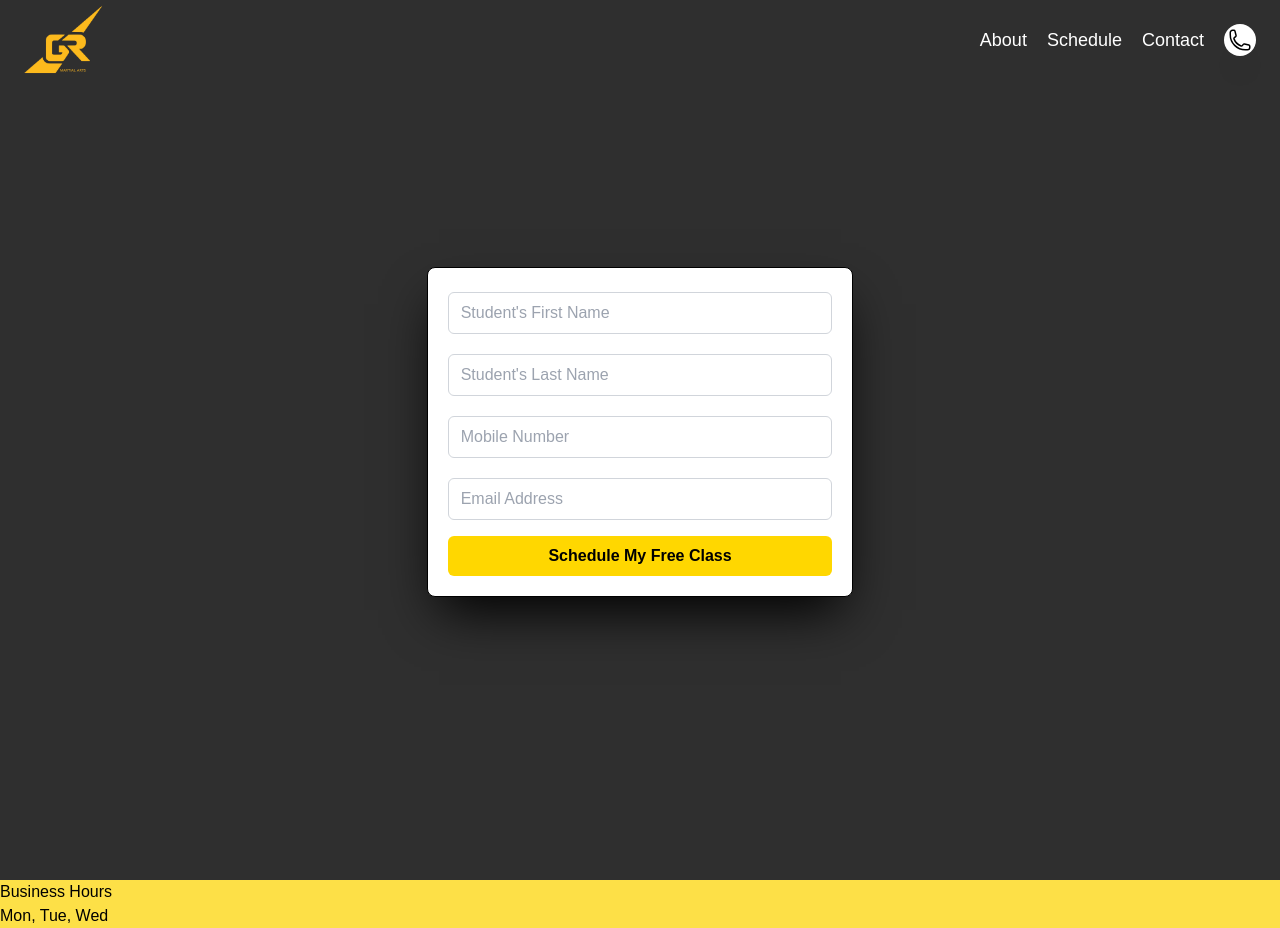
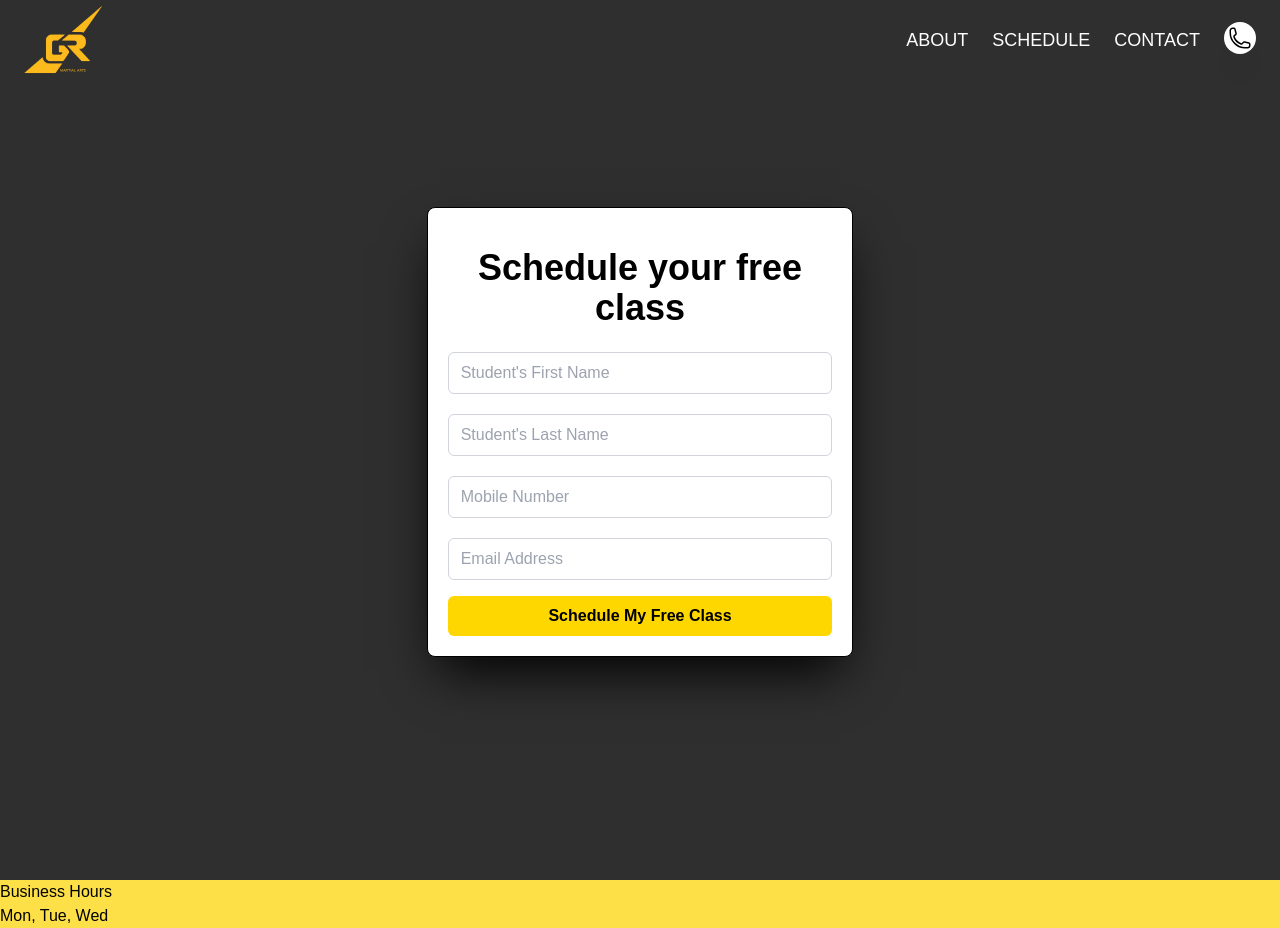
Before and after one commit to DylanWDev/GetRaw-Martial-Arts, a Next.js app: page /contact in a window 1280 px wide. Built offline with nearby package versions, Linux system fonts and the light colour scheme.

Commit message:
nav be better kinda

```diff
--- a/src/app/components/Nav/Nav.jsx
+++ b/src/app/components/Nav/Nav.jsx
@@ -5,7 +5,6 @@ const Nav = () => {
   const [currentPath, setCurrentPath] = useState("");
 
   useEffect(() => {
-    // Defer initialization of currentPath until after component is mounted
     setCurrentPath(window.location.pathname);
   }, []);
 
@@ -18,15 +17,17 @@ const Nav = () => {
           </a>
         </div>
 
-        <div className="hidden text-lg sm:flex items-center justify-end gap-5">
-          <a href="/about">About</a>
-          <a href="/schedule">Schedule</a>
-          <a href="/contact">Contact</a>
-          <button className="rounded-full bg-white p-1 shadow-2xl transform transition-transform hover:scale-110">
-            <svg xmlns="http://www.w3.org/2000/svg" fill="none" viewBox="0 0 24 24" strokeWidth={1.5} stroke="currentColor" className="w-6 h-6 text-black">
-              <path strokeLinecap="round" strokeLinejoin="round" d="M2.25 6.75c0 8.284 6.716 15 15 15h2.25a2.25 2.25 0 0 0 2.25-2.25v-1.372c0-.516-.351-.966-.852-1.091l-4.423-1.106c-.44-.11-.902.055-1.173.417l-.97 1.293c-.282.376-.769.542-1.21.38a12.035 12.035 0 0 1-7.143-7.143c-.162-.441.004-.928.38-1.21l1.293-.97c.363-.271.527-.734.417-1.173L6.963 3.102a1.125 1.125 0 0 0-1.091-.852H4.5A2.25 2.25 0 0 0 2.25 4.5v2.25Z" />
-            </svg>
-          </button>
+        <div className="hidden text-lg sm:flex items-center justify-end gap-6">
+          <a href="/about">ABOUT</a>
+          <a href="/schedule">SCHEDULE</a>
+          <a href="/contact">CONTACT</a>
+          <a href="tel:+8596843949"> {/* Change the phone number to the school's phone number */}
+            <button className="rounded-full bg-white p-1 shadow-2xl transform transition-transform hover:scale-110">
+              <svg xmlns="http://www.w3.org/2000/svg" fill="none" viewBox="0 0 24 24" strokeWidth={1.5} stroke="currentColor" className="w-6 h-6 text-black">
+                <path strokeLinecap="round" strokeLinejoin="round" d="M2.25 6.75c0 8.284 6.716 15 15 15h2.25a2.25 2.25 0 0 0 2.25-2.25v-1.372c0-.516-.351-.966-.852-1.091l-4.423-1.106c-.44-.11-.902.055-1.173.417l-.97 1.293c-.282.376-.769.542-1.21.38a12.035 12.035 0 0 1-7.143-7.143c-.162-.441.004-.928.38-1.21l1.293-.97c.363-.271.527-.734.417-1.173L6.963 3.102a1.125 1.125 0 0 0-1.091-.852H4.5A2.25 2.25 0 0 0 2.25 4.5v2.25Z" />
+              </svg>
+            </button>
+          </a>
         </div>
       </div>
     </>
--- a/src/app/contact/page.jsx
+++ b/src/app/contact/page.jsx
@@ -39,6 +39,9 @@ export default function Contact() {
             className="mx-auto border border-black p-5 rounded-lg bg-white shadow-2xl shadow-black"
           >
             <div className="mb-4">
+              <h1 className="text-center font-bold text-2xl sm:text-2xl lg:text-3xl xl:text-4xl m-5">
+                Schedule your free class
+              </h1>
               <input
                 type="text"
                 id="firstName"
```
